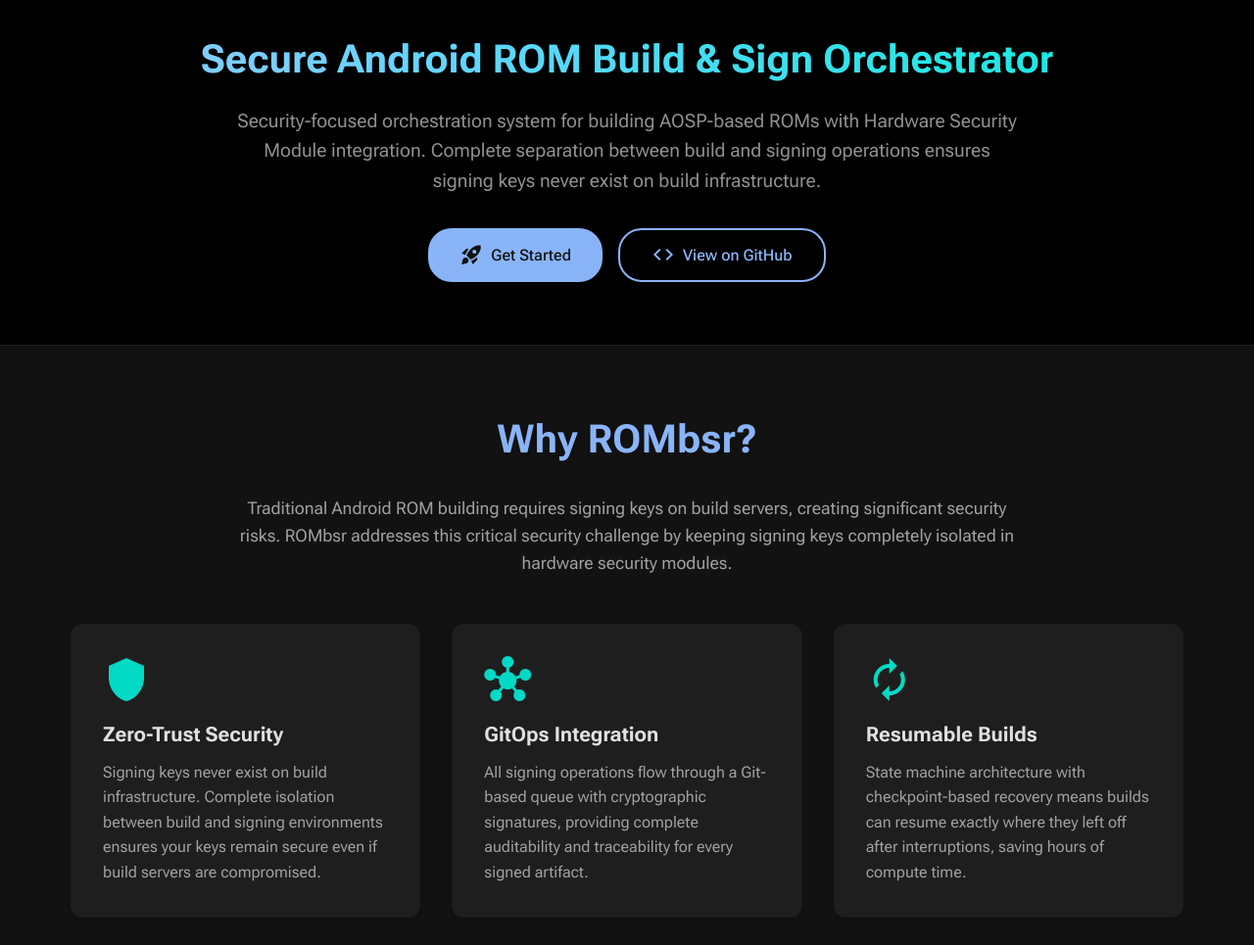
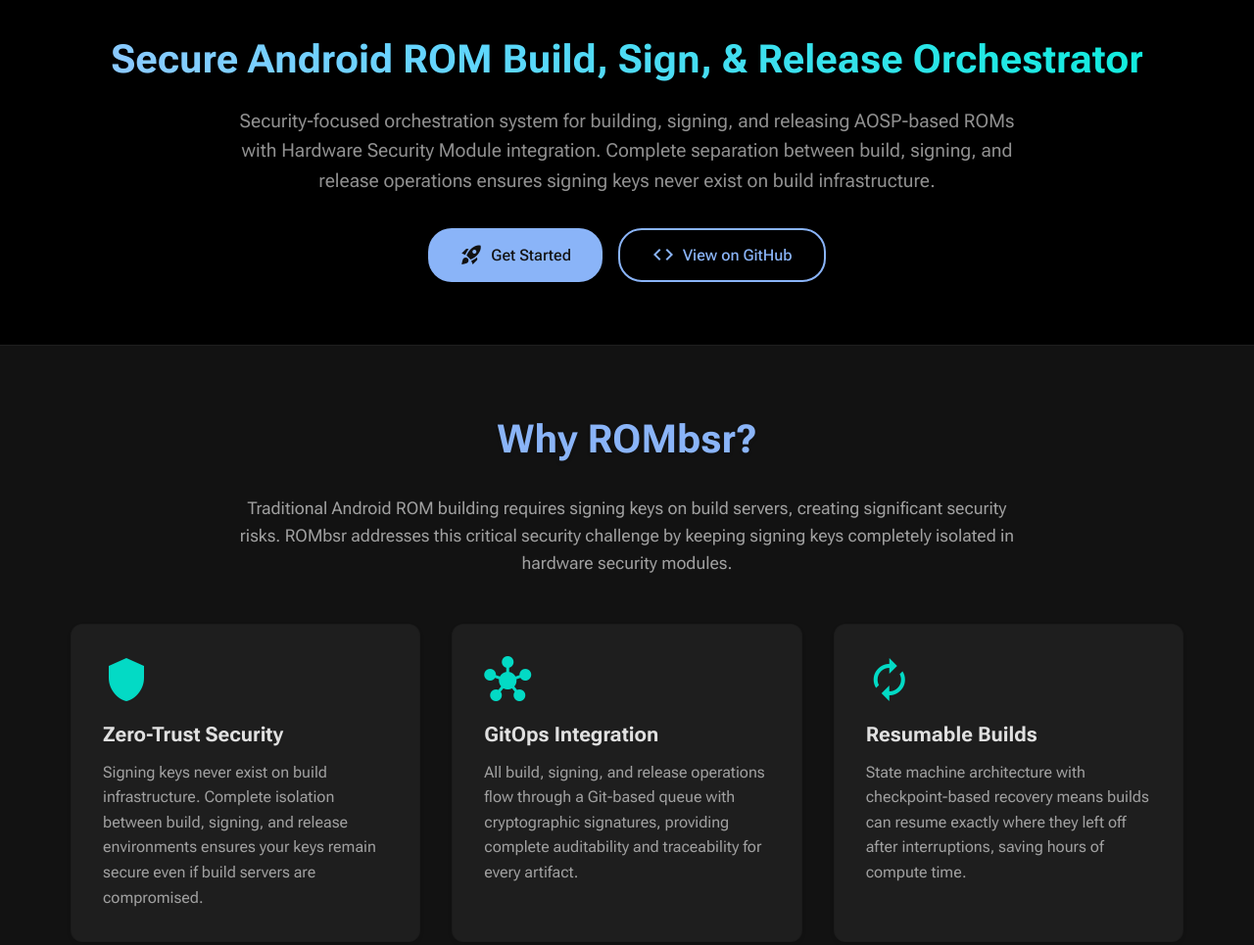
Before and after one commit to xoraxiom/ROMbsr-website, a plain HTML site: page index.html in a window 1280 px wide. Shown: the part 294-1259 px from the top of the page at 98% size. Drawn offline with Linux system fonts and the light colour scheme.

Commit message:
Fix BSR references.

```diff
--- a/index.html
+++ b/index.html
@@ -3,8 +3,8 @@
 <head>
   <meta charset="UTF-8" />
   <meta name="viewport" content="width=device-width, initial-scale=1.0" />
-  <meta name="description" content="ROMbsr - Secure Android ROM Build & Sign Orchestrator with Hardware Security Module integration" />
-  <title>ROMbsr – Secure Android ROM Build & Sign Orchestrator</title>
+  <meta name="description" content="ROMbsr - Secure Android ROM Build, Sign, & Release Orchestrator with Hardware Security Module integration" />
+  <title>ROMbsr – Secure Android ROM Build, Sign, & Release Orchestrator</title>
   <link rel="icon" href="https://fonts.gstatic.com/s/i/materialicons/android/v12/24px.svg" type="image/svg+xml">
 
   <!-- Fonts & Icons -->
@@ -475,10 +475,10 @@
         <span class="hero-label">RELEASE</span>
       </div>
     </div>
-    <h1>Secure Android ROM Build & Sign Orchestrator</h1>
+    <h1>Secure Android ROM Build, Sign, & Release Orchestrator</h1>
     <p class="tagline">
-      Security-focused orchestration system for building AOSP-based ROMs with Hardware Security Module integration.
-      Complete separation between build and signing operations ensures signing keys never exist on build infrastructure.
+      Security-focused orchestration system for building, signing, and releasing AOSP-based ROMs with Hardware Security Module integration.
+      Complete separation between build, signing, and release operations ensures signing keys never exist on build infrastructure.
     </p>
     <div class="hero-buttons">
       <a href="#quickstart" class="btn btn-primary">
@@ -504,12 +504,12 @@
       <div class="feature-card">
         <span class="material-icons">shield</span>
         <h4>Zero-Trust Security</h4>
-        <p>Signing keys never exist on build infrastructure. Complete isolation between build and signing environments ensures your keys remain secure even if build servers are compromised.</p>
+        <p>Signing keys never exist on build infrastructure. Complete isolation between build, signing, and release environments ensures your keys remain secure even if build servers are compromised.</p>
       </div>
       <div class="feature-card">
         <span class="material-icons">hub</span>
         <h4>GitOps Integration</h4>
-        <p>All signing operations flow through a Git-based queue with cryptographic signatures, providing complete auditability and traceability for every signed artifact.</p>
+        <p>All build, signing, and release operations flow through a Git-based queue with cryptographic signatures, providing complete auditability and traceability for every artifact.</p>
       </div>
       <div class="feature-card">
         <span class="material-icons">autorenew</span>
@@ -538,7 +538,7 @@
   <section id="architecture" class="section">
     <h2>Architecture</h2>
     <p style="text-align: center; color: var(--text-secondary); margin-bottom: 2rem;">
-      ROMbsr implements a security-focused architecture with complete separation between build and signing operations
+      ROMbsr implements a security-focused architecture with complete separation between build, signing, and release operations
     </p>
 
     <div class="architecture-diagram">
@@ -647,7 +647,7 @@
     <p>ROMbsr implements defense-in-depth with multiple security layers:</p>
     <ul>
       <li><strong>Physical Security:</strong> HSM requires physical presence for certain operations</li>
-      <li><strong>Network Isolation:</strong> Build and sign environments on separate networks</li>
+      <li><strong>Network Isolation:</strong> Build, sign, and release environments on separate networks</li>
       <li><strong>Cryptographic Verification:</strong> All artifacts verified before and after signing</li>
       <li><strong>Immutable Audit Log:</strong> Git history provides tamper-evident logging</li>
     </ul>
```
Also changed, not shown: 1 other file.
